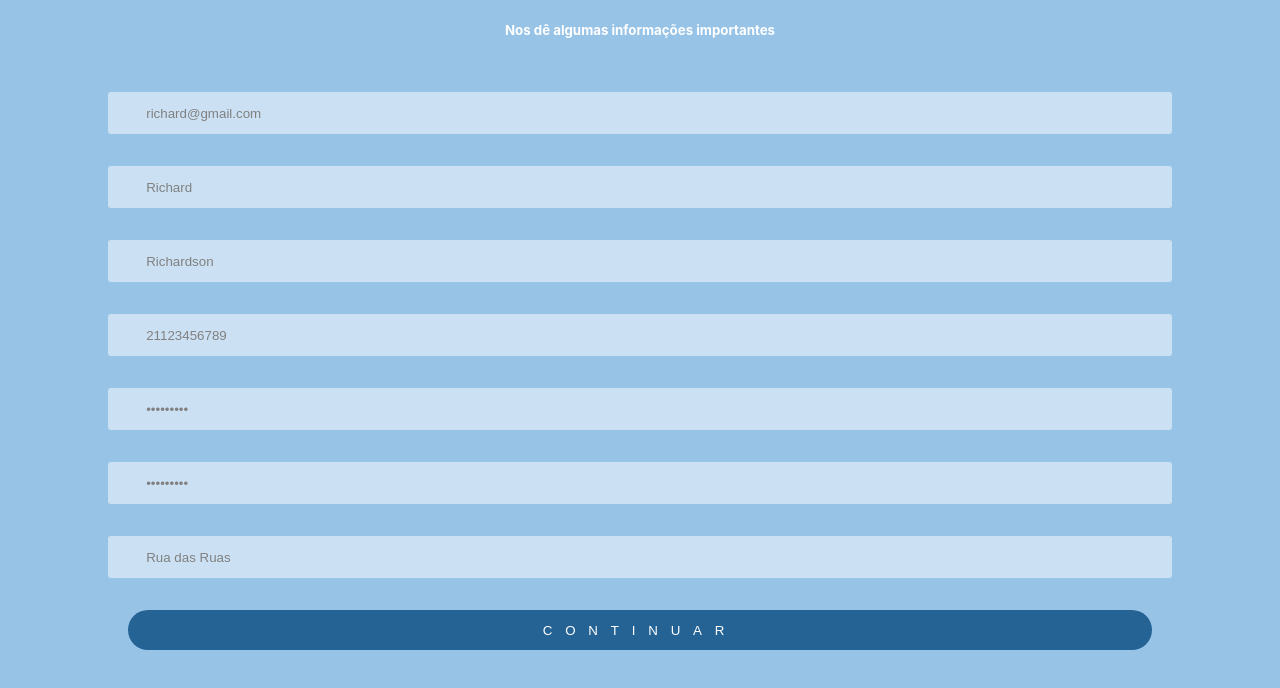
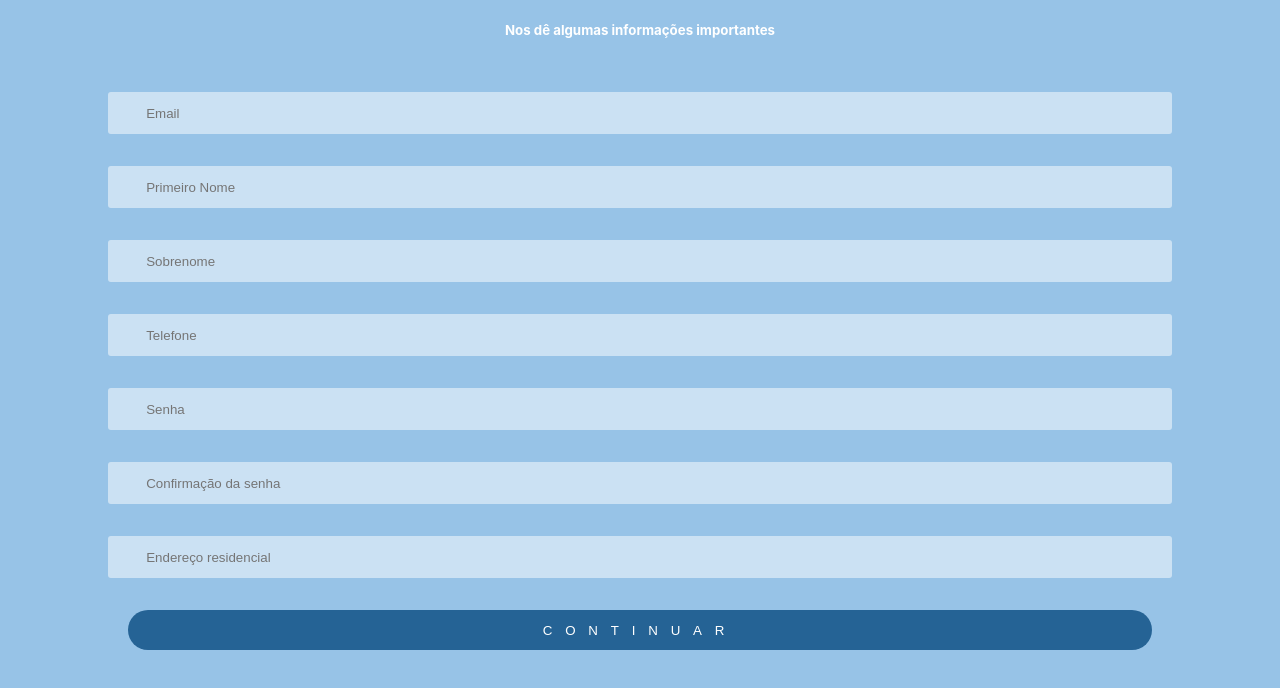
Before and after one commit to viniromao/merenda-solidaria-front, a React (Create React App) app: page /register in a window 1280 px wide. Shown: the top 688 px of the page. Built offline with nearby package versions, Linux system fonts and the light colour scheme; the HTML template or start-up script is replaced by a standard one.

Commit message:
remove initial state

```diff
--- a/src/pages/Register/index.js
+++ b/src/pages/Register/index.js
@@ -5,13 +5,13 @@ import "./Register.css";
 import * as actionTypes from "../../redux/actions/actions";
 
 export default function Register() {
-  const [email, setEmail] = useState("richard@gmail.com");
-  const [first_name, setFirst_name] = useState("Richard");
-  const [last_name, setLast_name] = useState("Richardson");
-  const [tel, setTel] = useState("21123456789");
-  const [password, setPassword] = useState("abelha123");
-  const [re_password, setRepassword] = useState("abelha123");
-  const [endereco, setEndereco] = useState("Rua das Ruas");
+  const [email, setEmail] = useState();
+  const [first_name, setFirst_name] = useState();
+  const [last_name, setLast_name] = useState();
+  const [tel, setTel] = useState();
+  const [password, setPassword] = useState();
+  const [re_password, setRepassword] = useState();
+  const [endereco, setEndereco] = useState();
 
   const dispatch = useDispatch();
   const history = useHistory();
```
